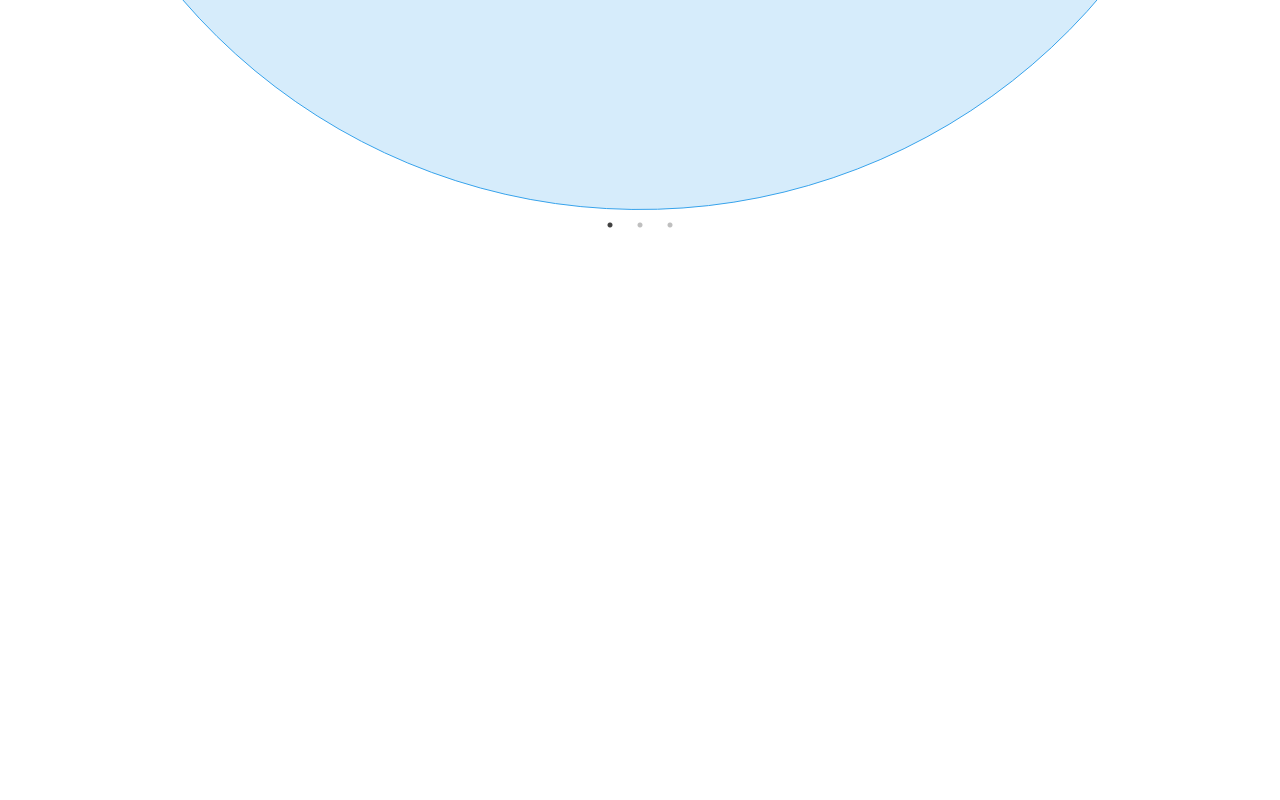
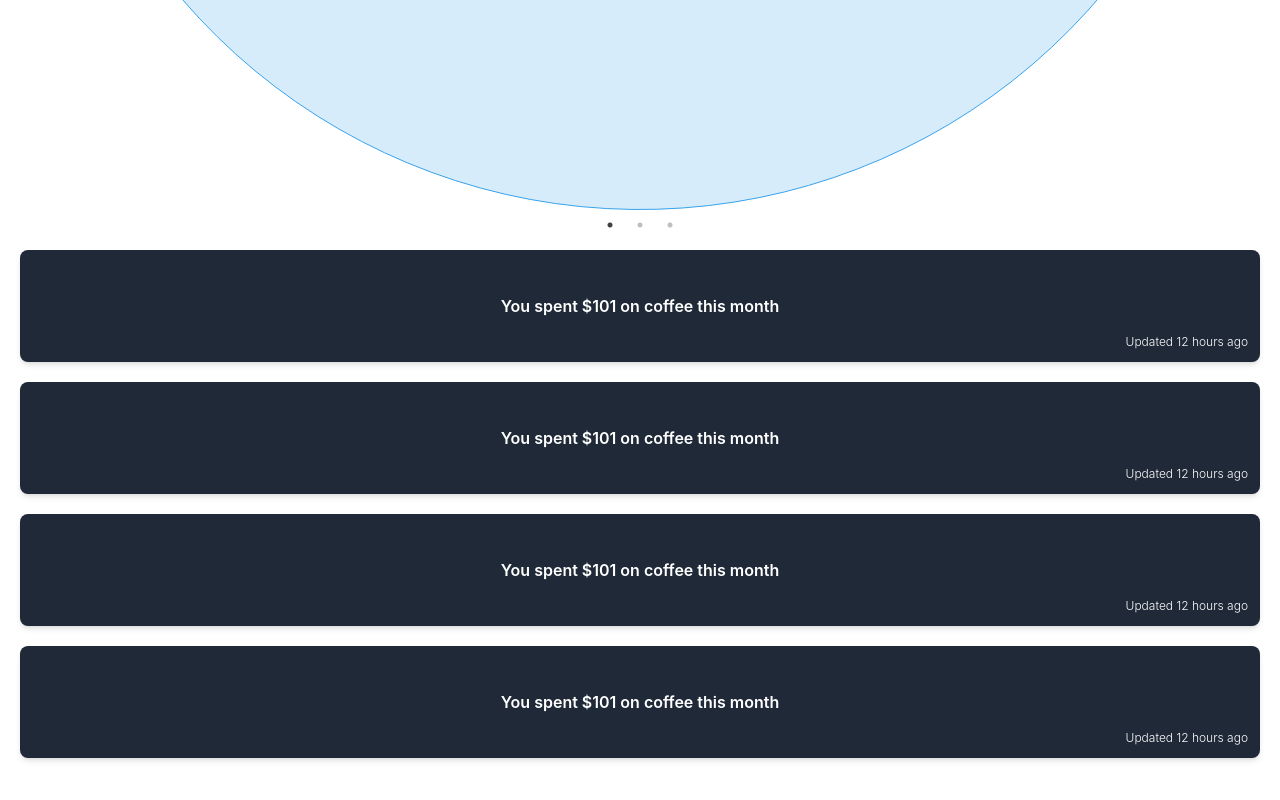
Before and after one commit to Shalvi-Saxena/byteMe-ConUHacks, a React (Create React App) app in the folder frontend/: page / in a window 1280 px wide. Shown: the part 1132-1932 px from the top of the page. Before the commit the page ends 1367 px from the top, so only its background shows below. Built offline with nearby package versions, Linux system fonts and the light colour scheme.

Commit message:
dummy insight list added

```diff
--- a/frontend/src/components/Home.js
+++ b/frontend/src/components/Home.js
@@ -7,6 +7,7 @@ import Slider from "react-slick";
 import { PieChart } from './PieChart';
 import { BarGraph } from './BarGraph';
 import { LineGraph } from './LineGraph';
+import { InsightCard } from './InsightCard';
 
 export const Home = () => {
 
@@ -26,7 +27,7 @@ export const Home = () => {
             <MenuIcon className='m-4' style={{fontSize:30}} />
         </div>
         {isMenuVisible &&
-        <div className='flex w-1/2 h-screen bg-gray-600 fixed top-0 left-0' >
+        <div className='flex w-3/4 h-screen bg-gray-600 fixed top-0 left-0 z-40' >
             <CloseIcon className='absolute right-5 top-5 text-white' style={{fontSize:30}} onClick={()=>setIsMenuVisible(!isMenuVisible)}/>
             <div className='mt-5 ml-5'>
                 <p className='text-white font-bold text-2xl'>Deep</p>
@@ -57,6 +58,15 @@ export const Home = () => {
                   <LineGraph />
                 </Slider>
             </div>
+            <div className='mt-10 pb-14'>
+              {
+                [1,2,3,4].map((item,index) => {
+                  return(
+                    <InsightCard key={index} />
+                  )
+                })
+              }
+            </div>
 
         </div>
         <UploadBtn />
--- /dev/null
+++ b/frontend/src/components/InsightCard.js
@@ -0,0 +1,10 @@
+import React from 'react'
+
+export const InsightCard = () => {
+  return (
+    <div className='mt-5 w-full h-28 bg-gray-800 shadow-md rounded-lg flex items-center justify-center relative'>
+        <p className='text-white font-semibold'>You spent $101 on coffee this month</p>
+        <p className='text-white font-light text-xs absolute bottom-3 right-3'>Updated 12 hours ago</p>
+    </div>
+  )
+}
```
